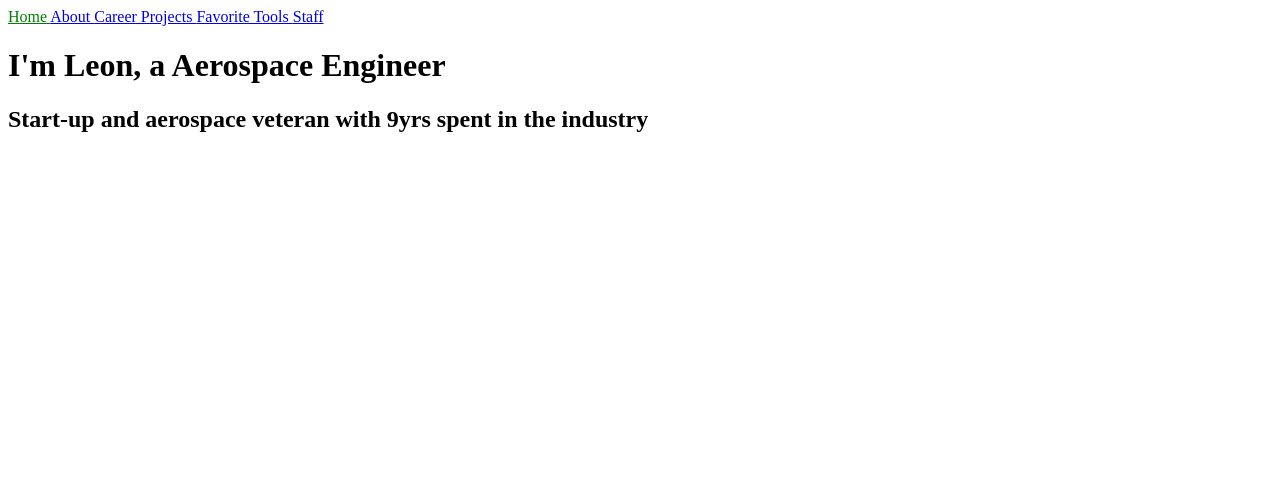
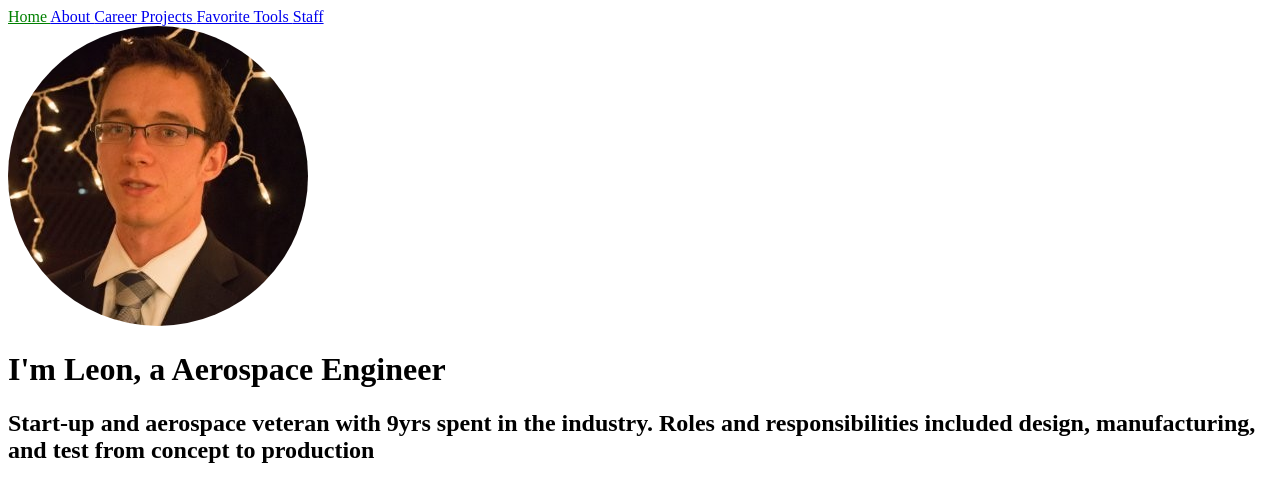
Before and after one commit to LKozlowski-Engineer/Portfolio, a Jekyll site: the page built from index.html, in a window 1280 px wide. Shown: the top 502 px of the page. Built offline with Jekyll 4.4.1, drawn with Linux system fonts in a browser that asks for light colours.

Commit message:
Added photo and text to index page

```diff
--- a/index.html
+++ b/index.html
@@ -4,5 +4,6 @@
 layout: default
 title: Home
 ---
+<img src="/assets/img/profile-Picture.jpg" style="border-radius:50%">
 <h1>I'm Leon, a Aerospace Engineer</h1>
-<h2>Start-up and aerospace veteran with 9yrs spent in the industry</h2>
+<h2>Start-up and aerospace veteran with 9yrs spent in the industry. Roles and responsibilities included design, manufacturing, and test from concept to production</h2>
```
Also changed, not shown: assets/img/profile-Picture.jpg (added).
